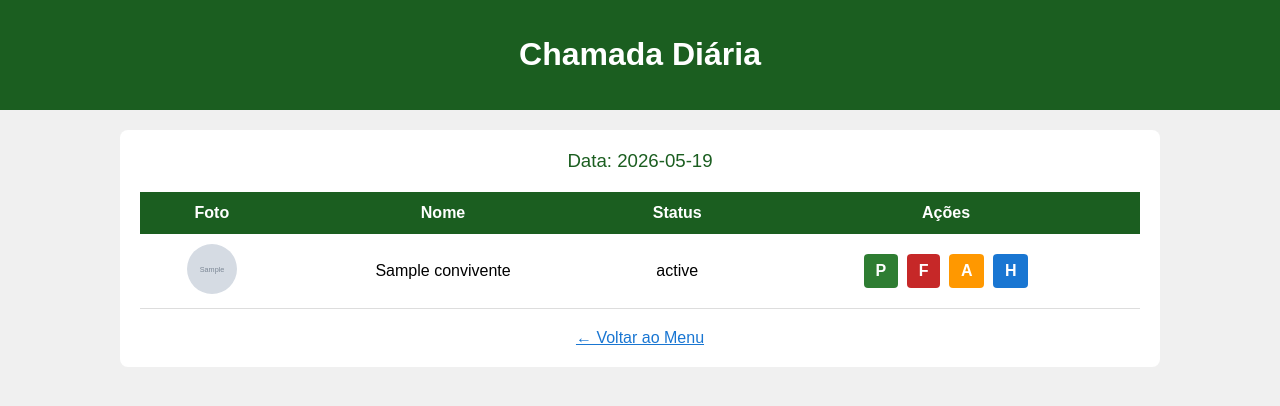
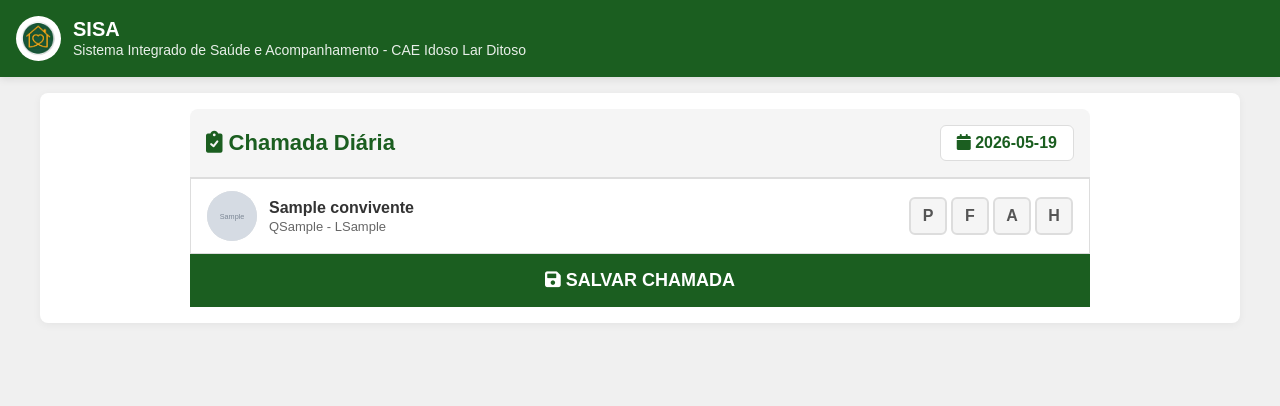
Before and after one commit to larditosotele-pixel/sisa-nuvem, a Flask app: page /chamada in a window 1280 px wide. Shown: the top 406 px of the page. Run offline with Flask 3, Linux system fonts and the light colour scheme; tables that the repository leaves empty hold one stand-in row (values such as "Sample post"); grey boxes marked "Sample" are stand-in pictures; a database or web service that is not in the repository returns one stand-in record (values such as "Sample title"); some libraries are stand-ins or nearby versions.

Commit message:
Update chamada.html

```diff
--- a/templates/chamada.html
+++ b/templates/chamada.html
@@ -1,66 +1,216 @@
-<!DOCTYPE html>
-<html lang="pt-br">
-<head>
-    <meta charset="UTF-8">
-    <title>SISA - Chamada Diária</title>
+{% extends "base.html" %}
+
+{% block title %}SISA - Chamada Diária{% endblock %}
+
+{% block content %}
 <style>
-        body { font-family: Arial, sans-serif; background: #f0f0f0; margin: 0; }
-       .header { background: #1b5e20; color: white; padding: 15px; text-align: center; }
-       .container { max-width: 1000px; margin: 20px auto; background: white; padding: 20px; border-radius: 8px; }
-       .data { text-align: center; font-size: 14pt; color: #1b5e20; margin-bottom: 20px; }
-        table { width: 100%; border-collapse: collapse; }
-        th { background: #1b5e20; color: white; padding: 12px; }
-        td { padding: 10px; border-bottom: 1px solid #ddd; text-align: center; }
-       .foto { width: 50px; height: 50px; border-radius: 50%; object-fit: cover; }
-       .btn-status { padding: 8px 12px; margin: 2px; border: none; border-radius: 4px; cursor: pointer; font-weight: bold; color: white; text-decoration: none; display: inline-block; }
-       .btn-P { background: #2e7d32; } /* Verde - Presente */
-       .btn-F { background: #c62828; } /* Vermelho - Falta */
-       .btn-A { background: #ff9800; } /* Amarelo - Ausente */
-       .btn-H { background: #1976d2; } /* Azul - Hospitalizado */
-       .ativo { box-shadow: 0 0 0 3px #000; transform: scale(1.1); }
-       .voltar { display: block; text-align: center; margin-top: 20px; color: #1976d2; }
+    .chamada-container {
+        max-width: 900px;
+        margin: 0 auto;
+    }
+    .chamada-header {
+        background: #f5f5f5;
+        padding: 16px;
+        border-radius: 8px 8px 0 0;
+        border-bottom: 2px solid #ddd;
+        display: flex;
+        justify-content: space-between;
+        align-items: center;
+        flex-wrap: wrap;
+        gap: 10px;
+    }
+    .chamada-header h2 {
+        color: #1b5e20;
+        margin: 0;
+        font-size: 22px;
+    }
+    .data-chamada {
+        font-size: 16px;
+        background: white;
+        padding: 8px 16px;
+        border-radius: 6px;
+        color: #1b5e20;
+        font-weight: bold;
+        border: 1px solid #ddd;
+    }
+    .lista-conviventes {
+        background: white;
+        border: 1px solid #ddd;
+        border-top: none;
+    }
+    .item-convivente {
+        display: flex;
+        align-items: center;
+        padding: 12px 16px;
+        border-bottom: 1px solid #eee;
+        gap: 12px;
+    }
+    .item-convivente:last-child { border-bottom: none; }
+    .item-convivente:hover { background: #fafafa; }
+
+    .foto-convivente {
+        width: 50px;
+        height: 50px;
+        border-radius: 50%;
+        object-fit: cover;
+        flex-shrink: 0;
+        background: #e0e0e0;
+    }
+    .foto-placeholder {
+        width: 50px;
+        height: 50px;
+        border-radius: 50%;
+        background: #e0e0e0;
+        display: flex;
+        align-items: center;
+        justify-content: center;
+        font-size: 24px;
+        color: #999;
+        flex-shrink: 0;
+    }
+    .info-convivente {
+        flex-grow: 1;
+        min-width: 0;
+    }
+    .info-convivente h3 {
+        margin: 0;
+        font-size: 16px;
+        color: #333;
+        white-space: nowrap;
+        overflow: hidden;
+        text-overflow: ellipsis;
+    }
+    .info-convivente p {
+        margin: 2px 0 0 0;
+        color: #666;
+        font-size: 13px;
+    }
+    .botoes-chamada {
+        display: flex;
+        gap: 4px;
+        flex-shrink: 0;
+    }
+    .btn-status {
+        width: 38px;
+        height: 38px;
+        border: 2px solid #ddd;
+        background: #f5f5f5;
+        border-radius: 6px;
+        font-weight: bold;
+        font-size: 16px;
+        cursor: pointer;
+        transition: all 0.15s;
+        color: #555;
+    }
+    .btn-status:active { transform: scale(0.95); }
+    .btn-status.ativo-P { background: #4caf50; color: white; border-color: #4caf50; }
+    .btn-status.ativo-F { background: #f44336; color: white; border-color: #f44336; }
+    .btn-status.ativo-A { background: #ffc107; color: #333; border-color: #ffc107; }
+    .btn-status.ativo-H { background: #2196f3; color: white; border-color: #2196f3; }
+
+    .barra-salvar {
+        background: #1b5e20;
+        padding: 0;
+        position: sticky;
+        bottom: 0;
+        border-radius: 0 0 8px 8px;
+    }
+    .btn-salvar {
+        width: 100%;
+        background: #1b5e20;
+        color: white;
+        padding: 16px;
+        border: none;
+        font-size: 18px;
+        cursor: pointer;
+        font-weight: bold;
+        text-transform: uppercase;
+    }
+    .btn-salvar:hover { background: #2e7d32; }
+    .btn-salvar:active { background: #1b5e20; }
+
+    /* MOBILE - iPhone e Android */
+    @media (max-width: 600px) {
+        .container { padding: 10px; }
+        .chamada-container { margin: 0; }
+        .item-convivente { padding: 10px 12px; }
+        .foto-convivente, .foto-placeholder { width: 45px; height: 45px; }
+        .info-convivente h3 { font-size: 15px; }
+        .info-convivente p { font-size: 12px; }
+        .btn-status { width: 36px; height: 36px; font-size: 15px; }
+        .btn-salvar { font-size: 16px; padding: 14px; }
+    }
 </style>
-</head>
-<body>
-    <div class="header"><h1>Chamada Diária</h1></div>
-    <div class="container">
-        <div class="data">Data: {{ data_hoje }}</div>
-        <table>
-            <thead>
-                <tr>
-                    <th>Foto</th>
-                    <th>Nome</th>
-                    <th>Status</th>
-                    <th>Ações</th>
-                </tr>
-            </thead>
-            <tbody>
+
+<div class="chamada-container">
+    <div class="chamada-header">
+        <h2><i class="fas fa-clipboard-check"></i> Chamada Diária</h2>
+        <div class="data-chamada">
+            <i class="fas fa-calendar"></i> {{ data_hoje }}
+        </div>
+    </div>
+
+    <form method="POST" id="form-chamada">
+        <div class="lista-conviventes">
             {% for c in conviventes %}
-                <tr>
-                    <td>
-                        {% if c['foto'] %}
-                        <img src="{{ c['foto'] }}" class="foto">
+            <div class="item-convivente" data-id="{{ c.id }}">
+                {% if c.foto_base64 %}
+                    <img src="{{ c.foto_base64 }}" class="foto-convivente" alt="{{ c.nome }}">
                 {% else %}
-                        👤
+                    <div class="foto-placeholder"><i class="fas fa-user"></i></div>
                 {% endif %}
-                    </td>
-                    <td>{{ c['nome'] }}</td>
-                    <td>{{ c['status'] }}</td>
-                    <td>
-                        <a href="{{ url_for('marcar_status', id=c['id'], status='P') }}"
-                           class="btn-status btn-P {% if c['status_chamada'] == 'P' %}ativo{% endif %}">P</a>
-                        <a href="{{ url_for('marcar_status', id=c['id'], status='F') }}"
-                           class="btn-status btn-F {% if c['status_chamada'] == 'F' %}ativo{% endif %}">F</a>
-                        <a href="{{ url_for('marcar_status', id=c['id'], status='A') }}"
-                           class="btn-status btn-A {% if c['status_chamada'] == 'A' %}ativo{% endif %}">A</a>
-                        <a href="{{ url_for('marcar_status', id=c['id'], status='H') }}"
-                           class="btn-status btn-H {% if c['status_chamada'] == 'H' %}ativo{% endif %}">H</a>
-                    </td>
-                </tr>
+
+                <div class="info-convivente">
+                    <h3>{{ c.nome }}</h3>
+                    <p>Q{{ c.quarto_numero }} - L{{ c.numero_leito }}</p>
+                </div>
+
+                <input type="hidden" name="status_{{ c.id }}" id="status_{{ c.id }}" value="{{ c.status_hoje or '' }}">
+
+                <div class="botoes-chamada">
+                    <button type="button" class="btn-status {% if c.status_hoje == 'P' %}ativo-P{% endif %}"
+                            onclick="selecionarStatus({{ c.id }}, 'P', this)">P</button>
+                    <button type="button" class="btn-status {% if c.status_hoje == 'F' %}ativo-F{% endif %}"
+                            onclick="selecionarStatus({{ c.id }}, 'F', this)">F</button>
+                    <button type="button" class="btn-status {% if c.status_hoje == 'A' %}ativo-A{% endif %}"
+                            onclick="selecionarStatus({{ c.id }}, 'A', this)">A</button>
+                    <button type="button" class="btn-status {% if c.status_hoje == 'H' %}ativo-H{% endif %}"
+                            onclick="selecionarStatus({{ c.id }}, 'H', this)">H</button>
+                </div>
+            </div>
             {% endfor %}
-            </tbody>
-        </table>
-        <a href="{{ url_for('index') }}" class="voltar">← Voltar ao Menu</a>
         </div>
-</body>
-</html>
+
+        <div class="barra-salvar">
+            <button type="submit" class="btn-salvar">
+                <i class="fas fa-save"></i> Salvar Chamada
+            </button>
+        </div>
+    </form>
+</div>
+
+<script>
+function selecionarStatus(conviventeId, status, btn) {
+    const input = document.getElementById('status_' + conviventeId);
+    const item = btn.closest('.item-convivente');
+    const botoes = item.querySelectorAll('.btn-status');
+
+    // Clica no mesmo = desmarca
+    if (input.value === status) {
+        input.value = '';
+        botoes.forEach(b => b.className = 'btn-status');
+    } else {
+        input.value = status;
+        botoes.forEach(b => b.className = 'btn-status');
+        btn.className = 'btn-status ativo-' + status;
+    }
+}
+
+// Vibração no celular ao clicar
+document.querySelectorAll('.btn-status').forEach(btn => {
+    btn.addEventListener('click', () => {
+        if (navigator.vibrate) navigator.vibrate(30);
+    });
+});
+</script>
+{% endblock %}
```
Lines whose indentation alone changed are shown as unchanged.
